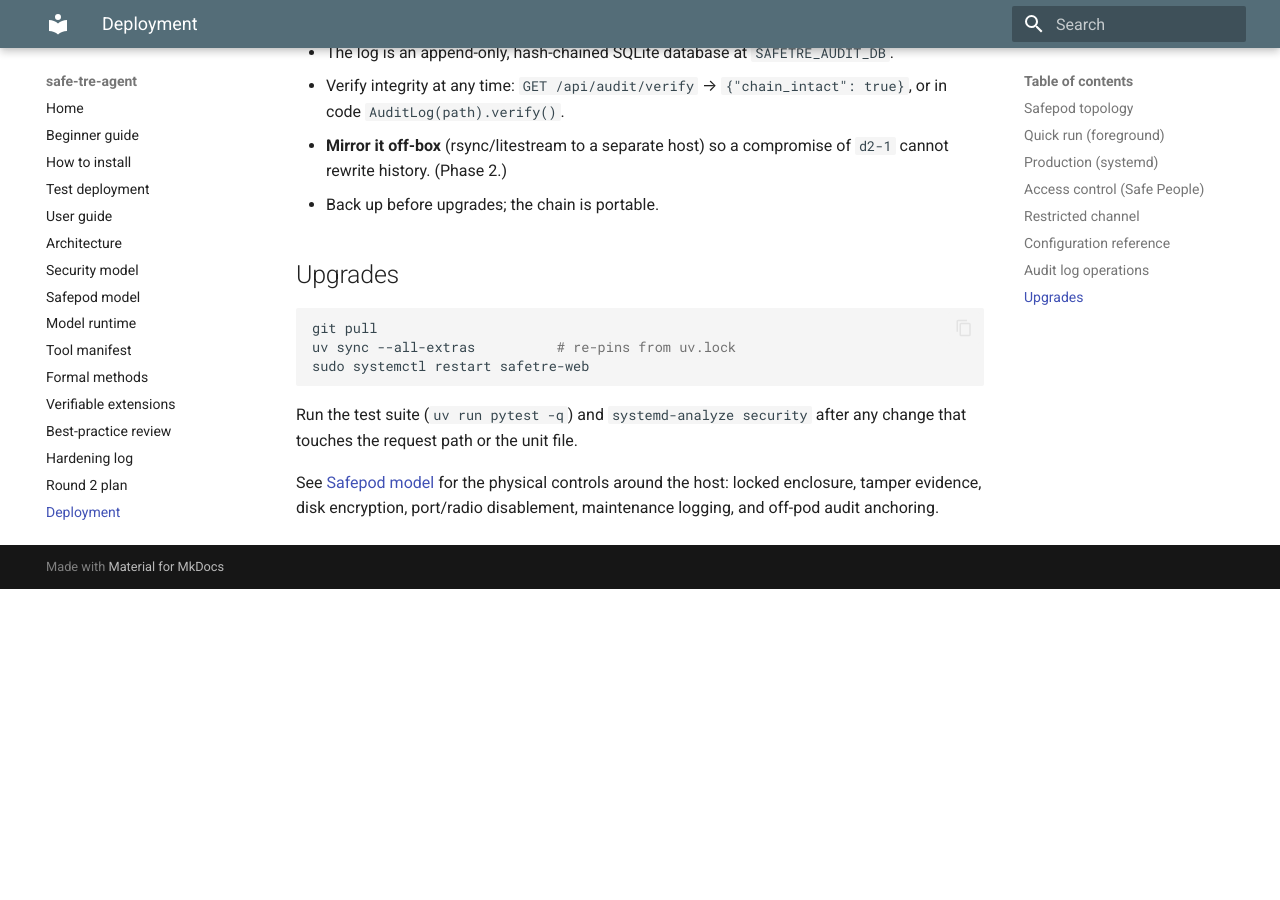
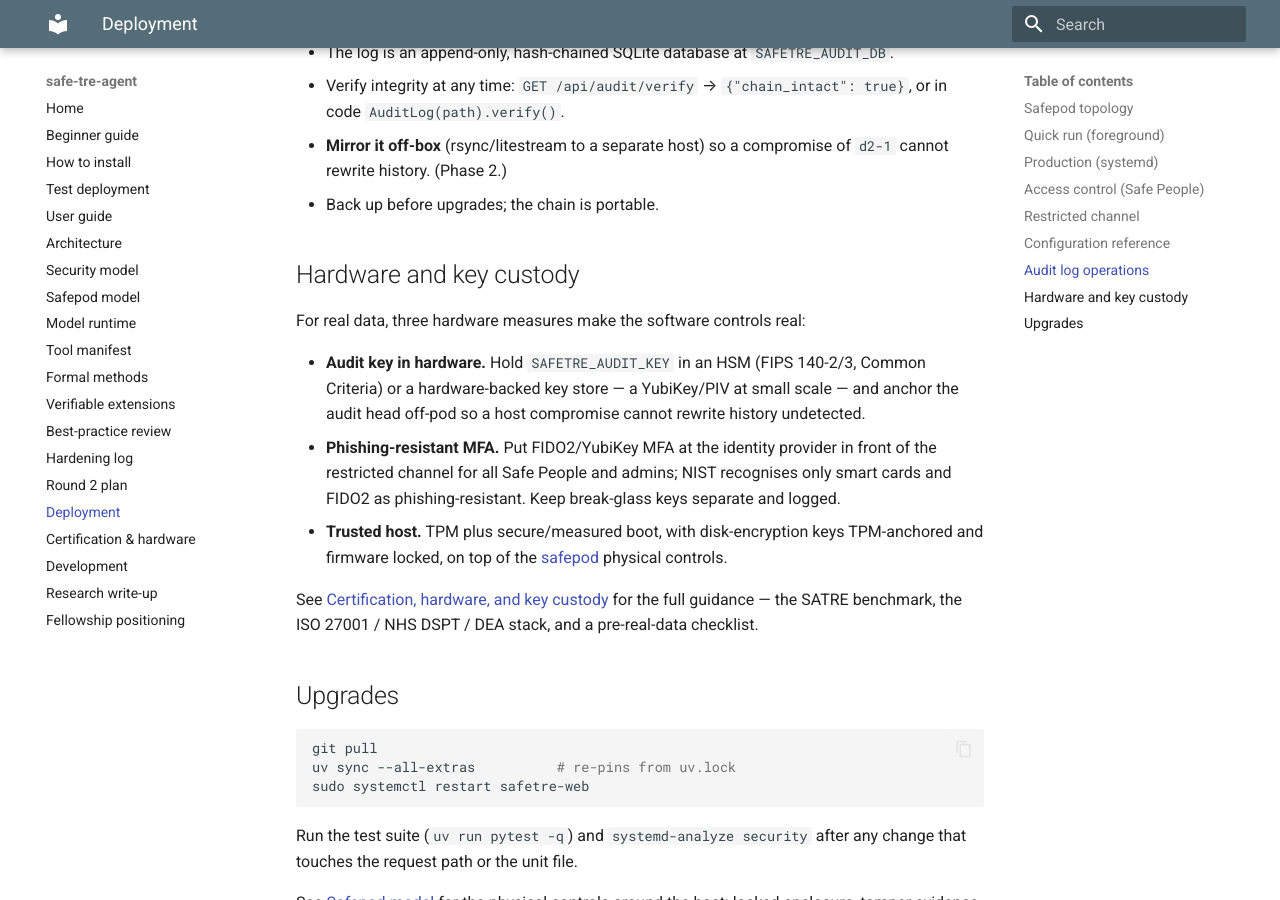
Before and after one commit to wadelab/safe-tre-agent, an MkDocs documentation site: the page built from docs/deployment.md, in a window 1280 px wide and 900 px high, scrolled down 3621 px. Built offline with MkDocs 1.6.1 and Material for MkDocs 9.7.7, drawn with Linux system fonts in a browser that asks for light colours; before the commit the page ends 4210 px from its top, so only the background shows below that.

Commit message:
Add certification & hardware guidance (SATRE, ISO 27001, YubiKey/HSM)
New docs/certification.md maps the prototype onto the SATRE benchmark, the
ISO 27001 / NHS DSPT / DEA certification stack (with Swiss/EU equivalents),
phishing-resistant MFA (FIDO2/YubiKey), and audit-key custody (HSM/TPM), plus a
pre-real-data checklist. Adds a Hardware & key custody subsection to
deployment.md and cross-links from README, index, and mkdocs nav.

````diff
--- a/docs/deployment.md
+++ b/docs/deployment.md
@@ -140,6 +140,26 @@
   `d2-1` cannot rewrite history. (Phase 2.)
 - Back up before upgrades; the chain is portable.
 
+## Hardware and key custody
+
+For real data, three hardware measures make the software controls real:
+
+- **Audit key in hardware.** Hold `SAFETRE_AUDIT_KEY` in an HSM (FIPS 140-2/3,
+  Common Criteria) or a hardware-backed key store — a YubiKey/PIV at small scale
+  — and anchor the audit head off-pod so a host compromise cannot rewrite history
+  undetected.
+- **Phishing-resistant MFA.** Put FIDO2/YubiKey MFA at the identity provider in
+  front of the restricted channel for all Safe People and admins; NIST recognises
+  only smart cards and FIDO2 as phishing-resistant. Keep break-glass keys
+  separate and logged.
+- **Trusted host.** TPM plus secure/measured boot, with disk-encryption keys
+  TPM-anchored and firmware locked, on top of the [safepod](safepod.md) physical
+  controls.
+
+See [Certification, hardware, and key custody](certification.md) for the full
+guidance — the SATRE benchmark, the ISO 27001 / NHS DSPT / DEA stack, and a
+pre-real-data checklist.
+
 ## Upgrades
 
 ```bash
--- a/mkdocs.yml
+++ b/mkdocs.yml
@@ -45,6 +45,7 @@
   - Hardening log: hardening-log.md
   - Round 2 plan: round2-plan.md
   - Deployment: deployment.md
+  - Certification & hardware: certification.md
   - Development: development.md
   - Research write-up: writeup.md
   - Fellowship positioning: fellowship.md
````
Also changed, not shown: README.md (+1 -0 lines), docs/certification.md (added, +139 -0 lines), docs/index.md (+1 -0 lines).
